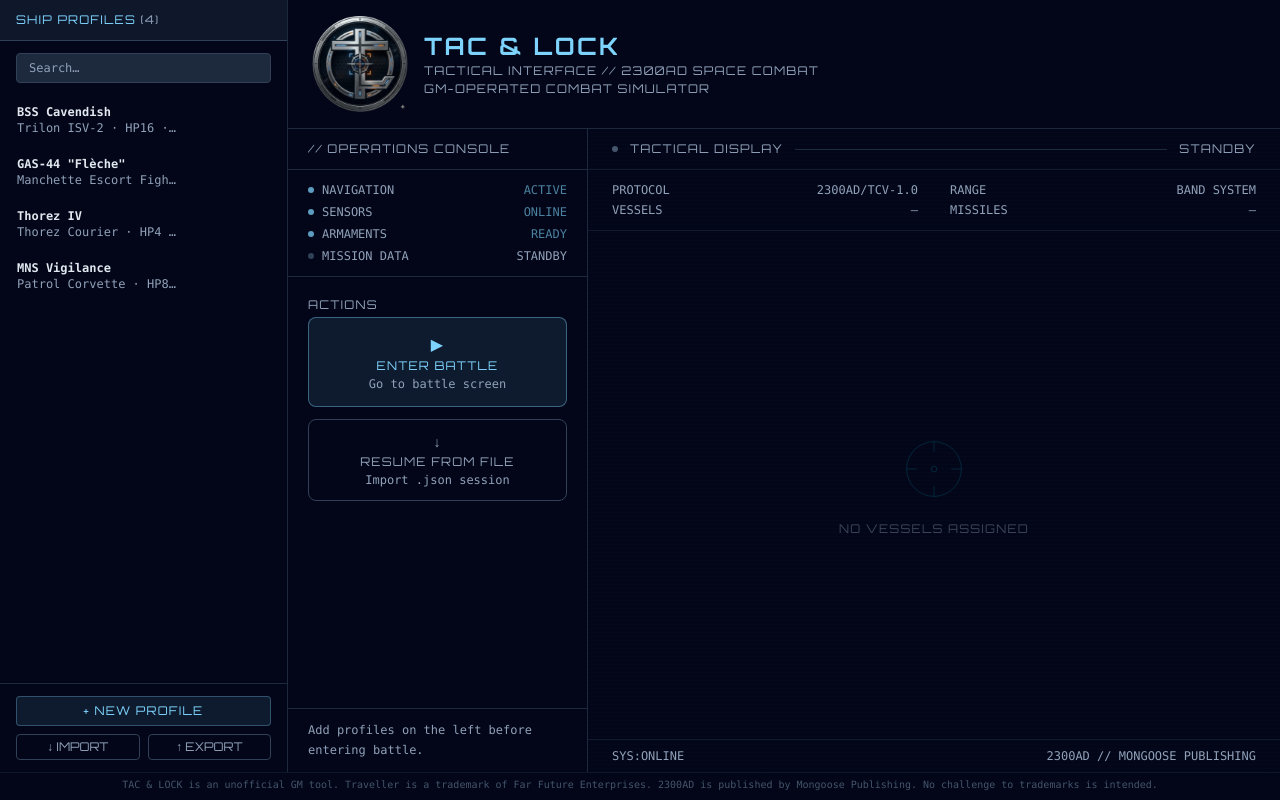
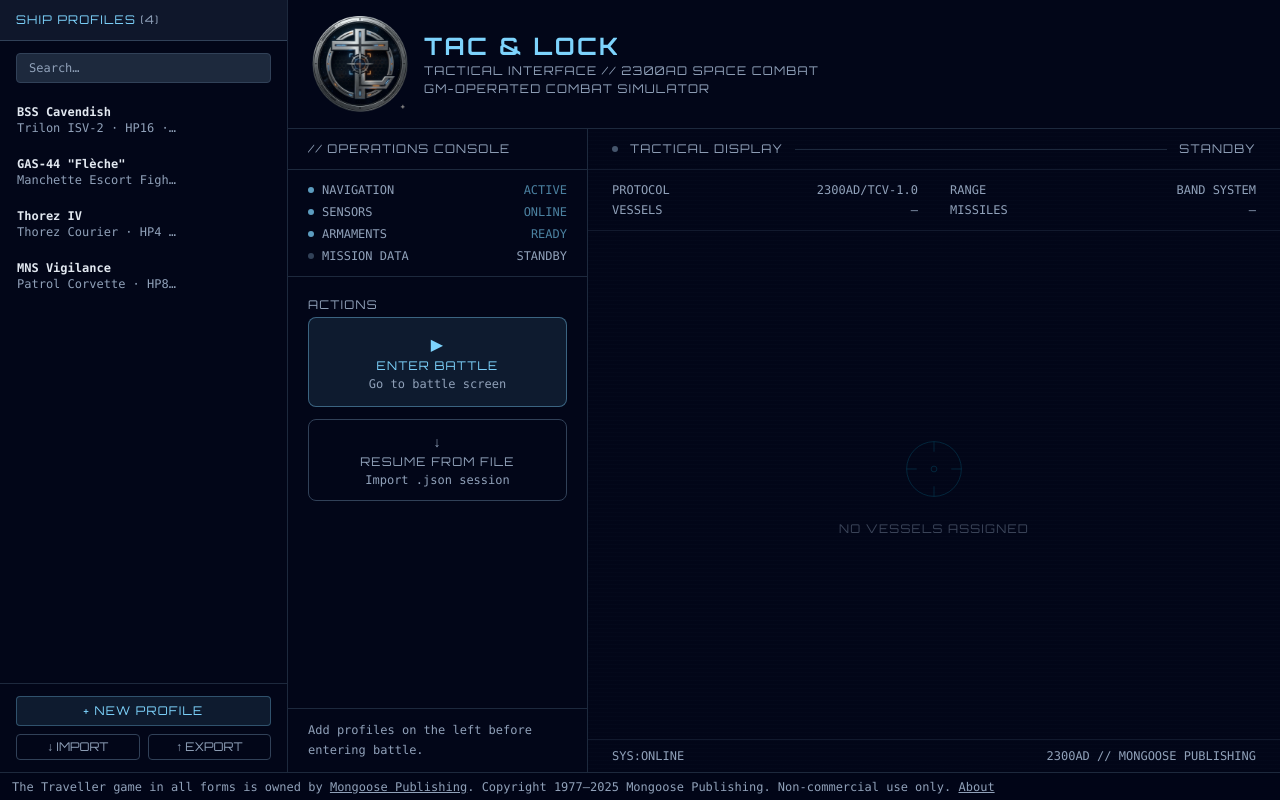
Before and after one commit to wolfmanIII/tac-and-lock, a React (Vite) app: page / in a window 1280 px wide. Built offline with nearby package versions, Linux system fonts and the light colour scheme.

Commit message:
refactor(footer): port T&D LegalFooter — fixed bottom bar + About modal

```diff
--- a/src/components/ui/LegalFooter.jsx
+++ b/src/components/ui/LegalFooter.jsx
@@ -1,8 +1,48 @@
+import { useState } from 'react'
+import { Modal } from '../modals/Modal.jsx'
+
 export default function LegalFooter() {
+  const [showAbout, setShowAbout] = useState(false)
+
   return (
-    <footer className="shrink-0 px-4 py-1 text-center text-slate-600 text-[10px] font-mono border-t border-slate-800/50">
-      TAC &amp; LOCK is an unofficial GM tool. Traveller is a trademark of Far Future Enterprises.
-      2300AD is published by Mongoose Publishing. No challenge to trademarks is intended.
-    </footer>
+    <>
+      <div className="fixed bottom-0 left-0 right-0 z-50 h-7 flex items-center px-3 bg-slate-950/95 border-t border-slate-800">
+        <p className="text-xs text-slate-400 font-mono leading-none">
+          The Traveller game in all forms is owned by{' '}
+          <a href="https://www.mongoosepublishing.com/" target="_blank" rel="noreferrer" className="underline hover:text-slate-200 transition-colors">
+            Mongoose Publishing
+          </a>
+          . Copyright 1977–2025 Mongoose Publishing. Non-commercial use only.
+          {' '}
+          <button onClick={() => setShowAbout(true)} className="underline hover:text-slate-200 transition-colors">
+            About
+          </button>
+        </p>
+      </div>
+
+      {showAbout && (
+        <Modal title="ABOUT — TAC & LOCK" onClose={() => setShowAbout(false)} width="max-w-lg" variant="dialog">
+          <div className="p-4 space-y-4 font-mono text-xs text-slate-300 leading-relaxed">
+            <p>
+              <span className="text-(--neon-cyan) font-bold">TAC &amp; LOCK</span> is a free, non-commercial
+              browser tool for playing 2300AD space combat (Mongoose Publishing, 2021) at the table.
+              Rules implemented: Traveller 2022 CRB pp.160–168 + 2300AD Core Book 1.
+            </p>
+            <p>
+              The Traveller, 2300AD and related games in all forms are owned by Mongoose Publishing.
+              Copyright 1977–2025 Mongoose Publishing. Traveller is a registered trademark of
+              Mongoose Publishing. Mongoose Publishing permits web sites and fanzines for this game,
+              provided it contains this notice, that Mongoose Publishing is notified, and subject to
+              a withdrawal of permission on 90 days notice.
+            </p>
+            <p>
+              The contents of this site are for personal, non-commercial use only. Any use of Mongoose
+              Publishing's copyrighted material or trademarks anywhere on this web site and its files
+              should not be viewed as a challenge to those copyrights or trademarks.
+            </p>
+          </div>
+        </Modal>
+      )}
+    </>
   )
 }
```
